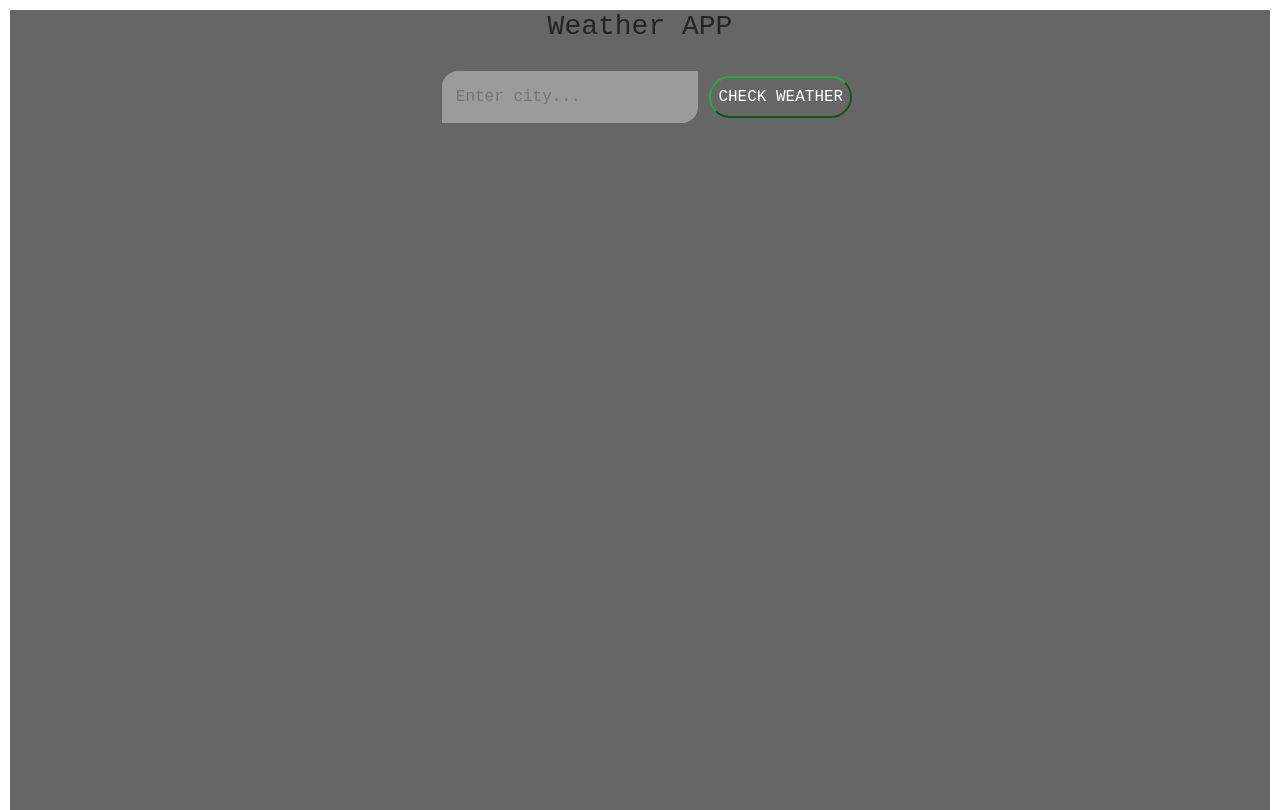
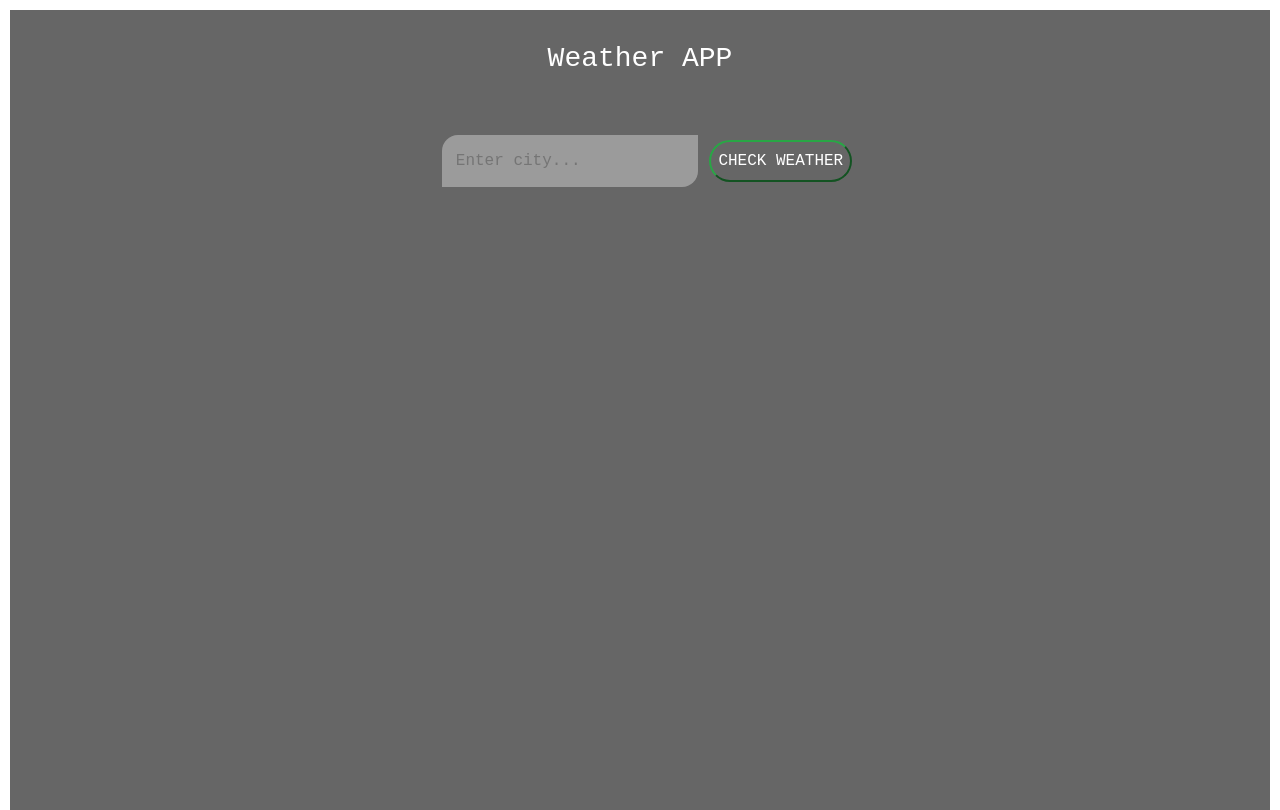
Before and after one commit to ampaire/weather-app, a website built with webpack: page dist/index.html in a window 1280 px wide. Built offline with nearby package versions, Linux system fonts and the light colour scheme.

```diff
--- a/dist/index.html
+++ b/dist/index.html
@@ -16,11 +16,11 @@
     <title>Weather App</title>
   </head>
   <body>
-    <div class="section"
+    <div class="section">
       <nav id="navbar" class="navbar d-flex justify-content-center mb-4">
         <div class="navbar-item">
           <div>
-            <h3 class="title text-center">Weather APP</h3>
+            <h3 class="title text-center text-white mt-4">Weather APP</h3>
           </div>
         </div>
       </nav>
```
